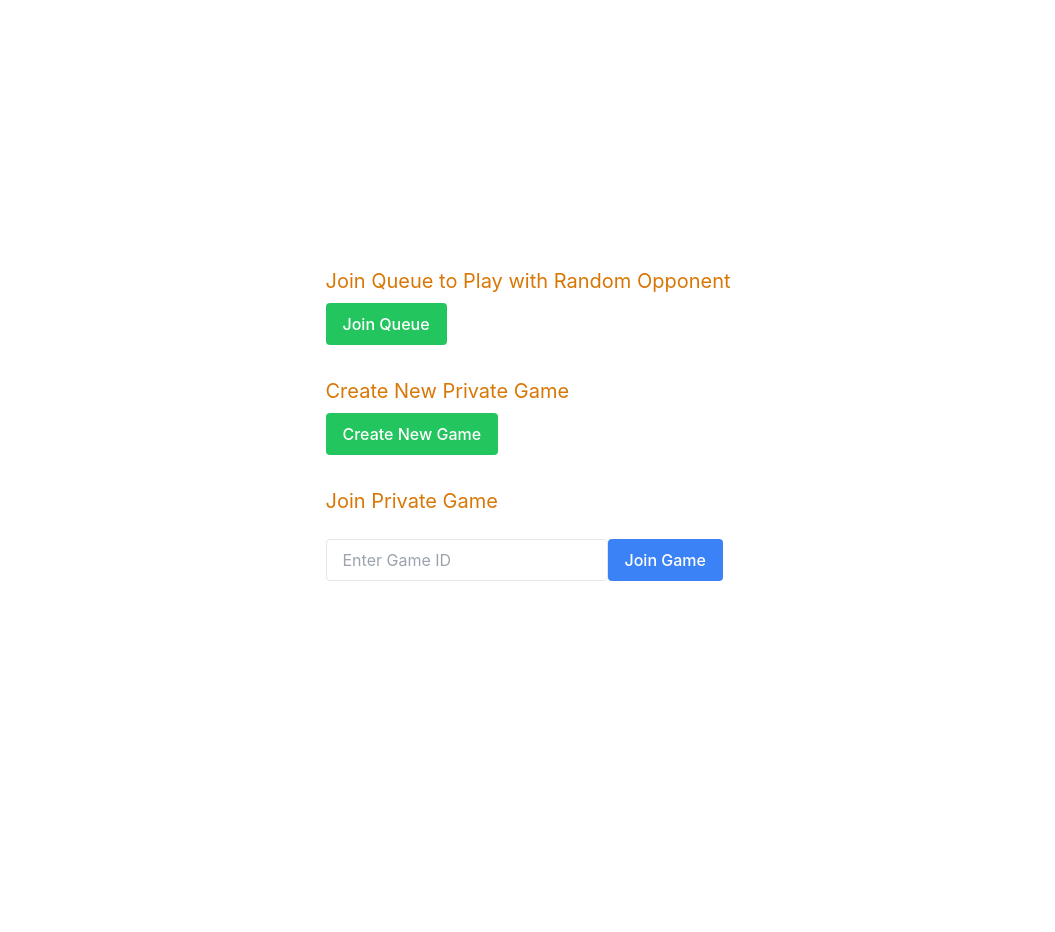
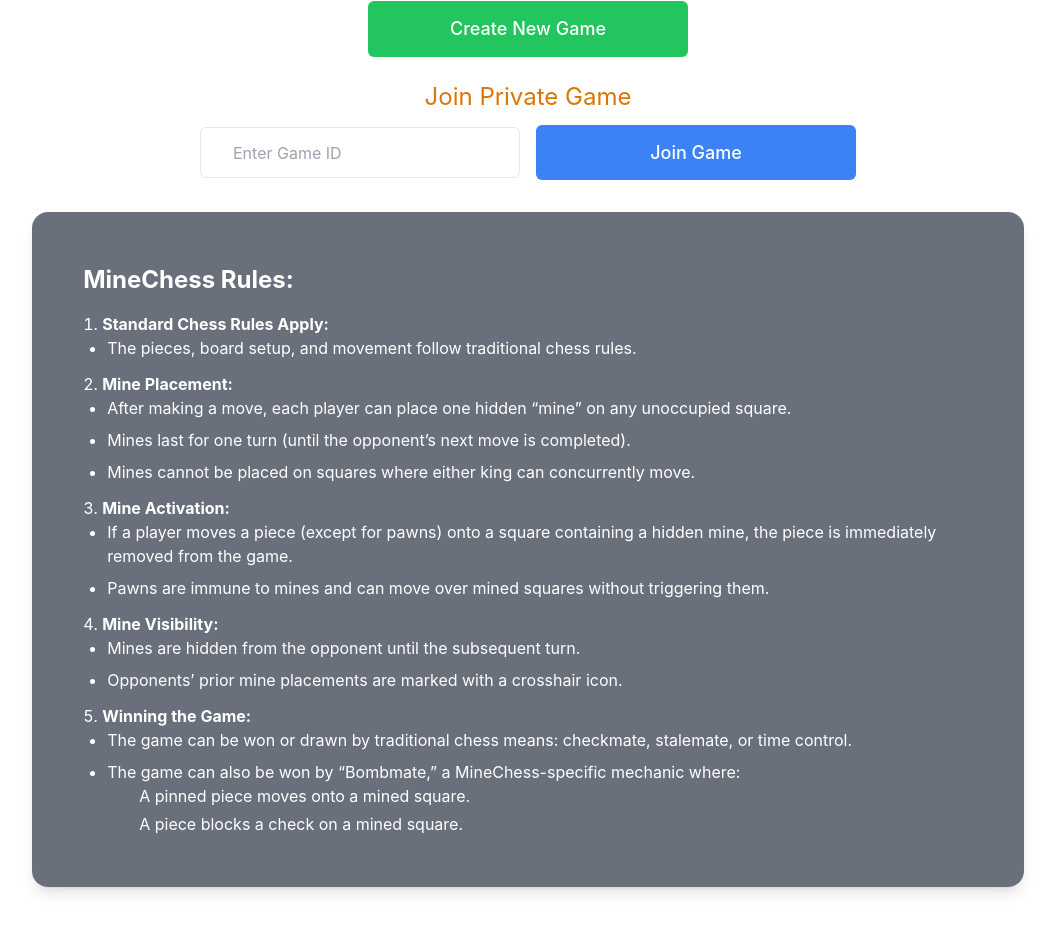
Before and after one commit to benbeisheim/minechess, a React (Vite) app: page / in a window 1280 px wide. Shown: the top 932 px of the page, without its empty margins (112-1167 px from the left). Before the commit the page ends 800 px from the top, so only its background shows below. Built offline with nearby package versions, Linux system fonts and the light colour scheme; no server answers.

Commit message:
Front end changes

```diff
--- a/src/components/ChessBoard/ChessBoard.tsx
+++ b/src/components/ChessBoard/ChessBoard.tsx
@@ -17,6 +17,7 @@ interface ChessBoardProps {
     maxSize?: number;
     padding?: number;
     handlePromotionClick: (pieceType: PieceType) => void;
+    selectedColor: string;
 }
 
 const selectLocalBoardState = createSelector(
@@ -29,6 +30,7 @@ const selectLocalBoardState = createSelector(
 )
 
 const ChessBoard: React.FC<ChessBoardProps> = ({
+    selectedColor,
     orientation,
     onSquareClick,
     maxSize = 1800,
@@ -137,6 +139,7 @@ const ChessBoard: React.FC<ChessBoardProps> = ({
                 notation={getSquareNotation(position)}
                 squareSize={squareSize}
                 orientation={orientation}
+                boardColor={selectedColor}
                 onSquareClick={() => onSquareClick(position)}
                 handlePromotionClick={handlePromotionClick}
             />
--- a/src/components/PlayerCard/PlayerCard.tsx
+++ b/src/components/PlayerCard/PlayerCard.tsx
@@ -14,7 +14,7 @@ const PlayerCard: React.FC<{
     const isActive = !resolve && timeLeft > 0 && toMove === player.color && moveHistory.length !== 0;
 
     return orientation === "top" ? (
-        <div className="flex-col w-full border-2 border-neutral-500 grid grid-rows-2">
+        <div className="flex-col w-full grid grid-rows-2">
             <div className="row-span-1 font-bold text-white w-full text-center">{player.color || "waiting for opponent..."}</div>
             <Clock
                 initialTime={timeLeft}
@@ -28,7 +28,7 @@ const PlayerCard: React.FC<{
             />
         </div>
     ) : (
-        <div className="flex-col w-full border-2 border-neutral-500 grid grid-rows-2">
+        <div className="flex-col w-full grid grid-rows-2">
             <Clock
                 initialTime={timeLeft}
                 isRunning={isActive}
--- a/src/components/PlayerControl/PlayerControl.tsx
+++ b/src/components/PlayerControl/PlayerControl.tsx
@@ -3,33 +3,97 @@ import { useAppSelector } from "../../store/hooks";
 import MoveList from "../MoveList/MoveList";
 import PlayerCard from "../PlayerCard/PlayerCard";
 import Resolve from "../Resolve/Resolve";
+import { useState } from "react";
 
 interface PlayerControlProps {
     onResign?: () => void;
     onDrawOffer?: () => void;
     onLeaveGame?: () => void;
+    onChangeColor: (selectedColor: string) => void;
 }
 
-const PlayerControl: React.FC<PlayerControlProps> = ({ onResign, onDrawOffer, onLeaveGame }) => {
+const PlayerControl: React.FC<PlayerControlProps> = ({
+    onResign,
+    onDrawOffer,
+    onLeaveGame,
+    onChangeColor,
+}) => {
+
+
     const { players, playerColor, resolve, toMove } = useAppSelector((state: RootState) => state.game);
+    const [color, setColor] = useState("amber");
+    const [isDropdownOpen, setIsDropdownOpen] = useState(false);
+
+    const colorDropMap: Record<string, [ string, string]> = {
+        Amber: ["text-amber-700", "bg-amber-500"],
+        Gray: ["text-gray-300", "bg-gray-500"],
+        Blue: ["text-cyan-500", "bg-cyan-500"],
+        Green: ["text-lime-500", "bg-lime-500"],
+        Purple: ["text-fuchsia-500", "bg-fuchsia-500"],
+    };
+    const handleColorChange = (selectedColor: string) => {
+        console.log("handling color change", selectedColor);
+        onChangeColor(selectedColor);
+        setColor(selectedColor)
+        setIsDropdownOpen(false);
+    };
+
     return (
-            <div className="grid grid-rows-10 h-full border-2 border-neutral-500">
+        <div className="grid grid-rows-10 h-full border-2 border-white rounded-md">
+            {/* Top section: Resolve and "To Move" */}
+            <div className="row-span-1 flex justify-center font-bold items-center ">
+                <Resolve resolve={resolve} toMove={toMove} />
+            </div>
+
+            {/* Dropdown for board color selection */}
             <div className="row-span-1 flex justify-center items-center">
-                    <button className="py-2 bg-gray-700 hover:bg-gray-600" onClick={onLeaveGame}>Leave Game</button>
+                <label className="mr-2 text-white">Board Color:</label>
+                <div className="relative">
+                    <button
+                        onClick={() => setIsDropdownOpen(!isDropdownOpen)}
+                        className= {`p-1 rounded ${colorDropMap[color][1]} text-white hover:border-2 hover:border-white`}
+                    >
+                        {color} &darr;
+                    </button>
+                    {isDropdownOpen && (
+                        <ul className="absolute mt-1 bg-gray-700 rounded shadow-lg z-10">
+                            {Object.keys(colorDropMap).map((color) => (
+                                <li
+                                    key={colorDropMap[color][0]}
+                                    onClick={() => handleColorChange(color)}
+                                    className={`p-2 cursor-pointer hover:${colorDropMap[color][1]} hover:text-white ${colorDropMap[color][0]}`}
+                                >
+                                    {color}
+                                </li>
+                            ))}
+                        </ul>
+                    )}
                 </div>
-                {<Resolve resolve={resolve} toMove={toMove} />}
-                <div className="row-span-1 grid grid-cols-2 gap-2">
-                    <button className="h-full col-span-1 bg-gray-700 hover:bg-gray-600" onClick={onResign}>Resign</button>
-                    <button className="h-full col-span-1 bg-gray-700 hover:bg-gray-600" onClick={onDrawOffer}>Offer Draw</button>
             </div>
-                <div className="row-span-1">
+            {/* Opponent player card */}
+            <div className="row-span-1 border-l-0 border-r-0 border-t-2 border-b-2 border-white">
                 <PlayerCard player={players[playerColor === "white" ? "black" : "white"]} orientation="top" />
             </div>
+
+            {/* MoveList */}
             <div className="row-span-4">
                 <MoveList />
             </div>
-                <div className="row-span-1">
+
+            {/* Player's own card */}
+            <div className="row-span-1 border-l-0 border-r-0 border-t-2 border-b-2 border-white">
                 <PlayerCard player={players[playerColor]} orientation="bottom" />
+            </div>
+
+
+            {/* Leave Game button */}
+            <div className="row-span-2 flex justify-center items-center">
+                <button
+                    className="py-2 px-4 bg-blue-500 text-white hover:border-2 hover:border-white rounded"
+                    onClick={onLeaveGame}
+                >
+                    Leave Game
+                </button>
             </div>
         </div>
     );
--- a/src/components/Resolve/Resolve.tsx
+++ b/src/components/Resolve/Resolve.tsx
@@ -4,7 +4,7 @@ interface ResolveProps {
 }
 
 const Resolve: React.FC<ResolveProps> = ({ resolve, toMove }) => {
-    return resolve ? <div className="text-2xl text-white mb-4 row-span-1 text-center">{resolve}</div> : <div className="text-2xl text-white mb-4 row-span-1 text-center">{toMove} to move</div>;
+    return resolve ? <div className="text-2xl text-white mb-4 row-span-1 text-center">{resolve}</div> : <div className="m-4 text-2xl text-white mb-4 row-span-1 text-center border-2 px-4 border-yellow-500 rounded-md">{toMove} to move</div>;
 }
 
 export default Resolve;
--- a/src/components/TestInterface/TestInterface.tsx
+++ b/src/components/TestInterface/TestInterface.tsx
@@ -1,9 +1,9 @@
 // src/components/TestInterface.tsx
 import { useEffect, useState } from 'react';
-import  ChessGame  from '../ChessGame/ChessGame';
+import ChessGame from '../ChessGame/ChessGame';
 import { PlayerColor } from '../../types/chess';
 import { createGame, joinGame } from '../../services/api';
-import { useMatchmaking } from '../../hooks/useMatchmaking';
+
 export function TestInterface() {
     const [gameID, setGameID] = useState<string | null>(null);
     const [inputGameID, setInputGameID] = useState('');
@@ -11,49 +11,22 @@ export function TestInterface() {
     const [status, setStatus] = useState<string>(''); // For showing operation results
     const [playerColor, setPlayerColor] = useState<PlayerColor>("white");
 
-    const { status: matchmakingStatus, gameId: matchedGameId, color: matchedColor, error: matchmakingError, joinQueue, leaveQueue } = useMatchmaking();
-
-    // When we get a match, join the game
-    useEffect(() => {
-        const handleMatch = async () => {
-            if (matchedGameId) {
-                console.log('matchedGameId', matchedGameId);
-                try {
-                    setPlayerColor(matchedColor as PlayerColor);
-                    setGameID(matchedGameId);
-                } catch (err) {
-                    setError(err instanceof Error ? err.message : 'Failed to join matched game');
-                }
-            }
-        };
-
-        handleMatch();
-    }, [matchedGameId]);
-
     async function handleCreateGame() {
         try {
             setStatus('Creating game...');
-            // First create the game
             const createData = await createGame();
-            console.log('createData', createData);
-            // Extract the game ID using the correct property name
             const newGameID = createData.game_id;
             if (!newGameID) {
                 throw new Error('No game ID received from server');
             }
-
             setStatus(`Game created with ID: ${newGameID}`);
-
-            // Then join it
             const joinData = await joinGame(newGameID);
-            console.log('joinData', joinData);
             setPlayerColor(joinData.color as PlayerColor);
             setStatus('Successfully created and joined game');
             setGameID(newGameID);
         } catch (err) {
             setError(err instanceof Error ? err.message : 'An error occurred');
             setStatus('Operation failed');
-            console.error('Error:', err);
         }
     }
 
@@ -62,22 +35,19 @@ export function TestInterface() {
         try {
             setStatus('Joining game...');
             const joinData = await joinGame(inputGameID);
-            console.log('joinData', joinData);
             setPlayerColor(joinData.color as PlayerColor);
             setStatus('Successfully joined game');
             setGameID(inputGameID);
         } catch (err) {
             setError(err instanceof Error ? err.message : 'An error occurred');
             setStatus('Operation failed');
-            console.error('Error:', err);
         }
     }
 
-    // If we're in a game, show the chess board
     if (gameID) {
         return (
             <div className="p-4">
-                <h1 className="text-2xl mb-4 text-white">Game ID: {gameID}</h1>
+                <h1 className="text-2xl mb-4 text-white border-2 border-yellow-500 rounded-md">Game ID: {gameID}</h1>
                 <ChessGame
                     gameId={gameID}
                     playerColor={playerColor}
@@ -89,70 +59,100 @@ export function TestInterface() {
             </div>
         );
     }
+    return (
+        <div className="p-4 max-w-screen-lg mx-auto">
+            <h1 className="text-4xl md:text-6xl mb-4 text-white font-bold text-center">
+                MineChess
+            </h1>
 
-    return (
-        <div className="p-4">
-            <h1 className="text-2xl mb-4 text-white">BombChess</h1>
-
-            {(error || matchmakingError) && (
-                <div className="mb-4 p-4 bg-red-100 text-red-700 rounded">
-                    Error: {error || matchmakingError}
-                </div>
-            )}
-
-            {(status || matchmakingStatus === 'queued') && (
-                <div className="mb-4 p-4 bg-blue-100 text-blue-700 rounded">
-                    Status: {matchmakingStatus === 'queued' ? 'Waiting for opponent...' : status}
-                </div>
-            )}
-
-            <div className="mb-8">
-                <h2 className="text-xl mb-2 text-amber-600">Join Queue to Play with Random Opponent</h2>
-                {matchmakingStatus === 'queued' ? (
-                    <button
-                        onClick={leaveQueue}
-                        className="px-4 py-2 bg-red-500 text-white rounded"
-                    >
-                        Leave Queue
-                    </button>
-                ) : (
-                    <button
-                        onClick={joinQueue}
-                        className="px-4 py-2 bg-green-500 text-white rounded"
-                    >
-                        Join Queue
-                    </button>
-                )}
-            </div>
-
-            <div className="mb-8">
-                <h2 className="text-xl mb-2 text-amber-600">Create New Private Game</h2>
+            {/* Create New Private Game Section */}
+            <div className="mb-6 text-center">
+                <h2 className="text-lg md:text-2xl mb-3 text-amber-600">
+                    Create New Private Game
+                </h2>
                 <button
                     onClick={handleCreateGame}
-                    className="px-4 py-2 bg-green-500 text-white rounded"
+                    className="w-[40vw] max-w-xs px-[2.5vw] py-[1vw] bg-green-500 text-white rounded-md text-base md:text-lg hover:bg-green-600 transition"
                 >
                     Create New Game
                 </button>
             </div>
 
-            <div>
-                <h2 className="text-xl mb-2 text-amber-600">Join Private Game</h2>
-                <form onSubmit={handleJoinGame} className="space-y-4">
+            {/* Join Private Game Section */}
+            <div className="mb-8 text-center">
+                <h2 className="text-lg md:text-2xl mb-3 text-amber-600">
+                    Join Private Game
+                </h2>
+                <form
+                    onSubmit={handleJoinGame}
+                    className="flex flex-col md:flex-row justify-center items-center gap-4"
+                >
                     <input
                         type="text"
                         value={inputGameID}
                         onChange={(e) => setInputGameID(e.target.value)}
                         placeholder="Enter Game ID"
-                        className="px-4 py-2 border rounded"
+                        style={{ color: 'white' }}
+                        className="w-[40vw] max-w-xs px-[2.5vw] py-[1vw] border border-white-300 rounded-md text-sm md:text-base"
                     />
                     <button
                         type="submit"
-                        className="px-4 py-2 bg-blue-500 text-white rounded"
+                        className="w-[40vw] max-w-xs px-[2.5vw] py-[1vw] bg-blue-500 text-white rounded-md text-base md:text-lg hover:bg-blue-600 transition"
                     >
                         Join Game
                     </button>
                 </form>
             </div>
+
+            {/* MineChess Rules Section */}
+            <div className="mb-8 p-[4vw] bg-gray-700/75 text-white rounded-2xl shadow-lg">
+                <h2 className="text-lg md:text-2xl font-bold mb-4">
+                    MineChess Rules:
+                </h2>
+                <ol className="list-decimal list-inside space-y-3 text-sm md:text-base">
+                    <li>
+                        <strong>Standard Chess Rules Apply:</strong>
+                        <ul className="list-disc ml-6">
+                            <li>The pieces, board setup, and movement follow traditional chess rules.</li>
+                        </ul>
+                    </li>
+                    <li>
+                        <strong>Mine Placement:</strong>
+                        <ul className="list-disc ml-6 space-y-2">
+                            <li>After making a move, each player can place one hidden “mine” on any unoccupied square.</li>
+                            <li>Mines last for one turn (until the opponent’s next move is completed).</li>
+                            <li>Mines cannot be placed on squares where either king can concurrently move.</li>
+                        </ul>
+                    </li>
+                    <li>
+                        <strong>Mine Activation:</strong>
+                        <ul className="list-disc ml-6 space-y-2">
+                            <li>If a player moves a piece (except for pawns) onto a square containing a hidden mine, the piece is immediately removed from the game.</li>
+                            <li>Pawns are immune to mines and can move over mined squares without triggering them.</li>
+                        </ul>
+                    </li>
+                    <li>
+                        <strong>Mine Visibility:</strong>
+                        <ul className="list-disc ml-6 space-y-2">
+                            <li>Mines are hidden from the opponent until the subsequent turn.</li>
+                            <li>Opponents’ prior mine placements are marked with a crosshair icon.</li>
+                        </ul>
+                    </li>
+                    <li>
+                        <strong>Winning the Game:</strong>
+                        <ul className="list-disc ml-6 space-y-2">
+                            <li>The game can be won or drawn by traditional chess means: checkmate, stalemate, or time control.</li>
+                            <li>
+                                The game can also be won by “Bombmate,” a MineChess-specific mechanic where:
+                                <ol className="list-lower-alpha pl-8 space-y-1">
+                                    <li>A pinned piece moves onto a mined square.</li>
+                                    <li>A piece blocks a check on a mined square.</li>
+                                </ol>
+                            </li>
+                        </ul>
+                    </li>
+                </ol>
+            </div>
         </div>
     );
 }
```
Also changed, not shown: src/components/ChessBoard/Square.tsx (+19 -1 lines), src/components/ChessGame/ChessGame.tsx (+6 -1 lines). Lines whose indentation alone changed are shown as unchanged.
